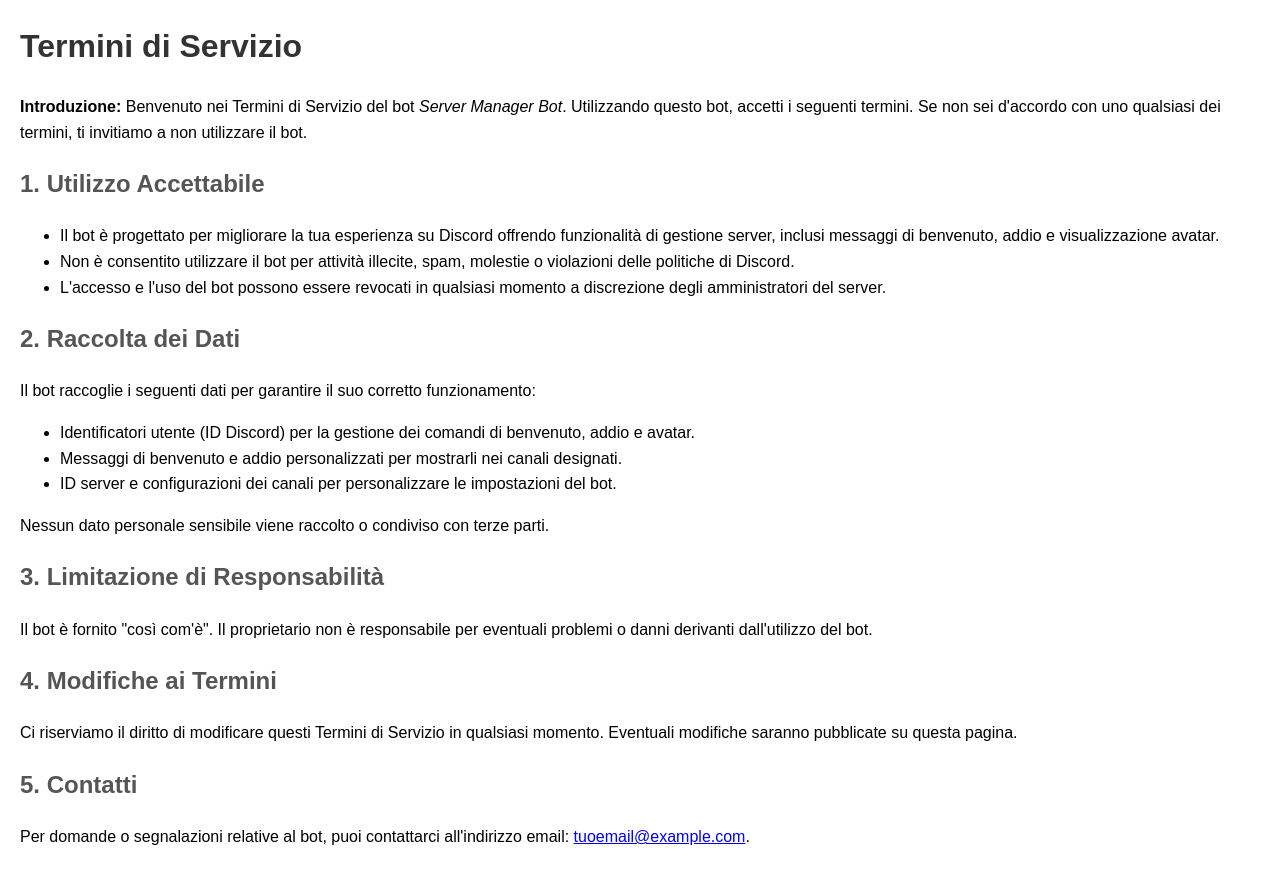
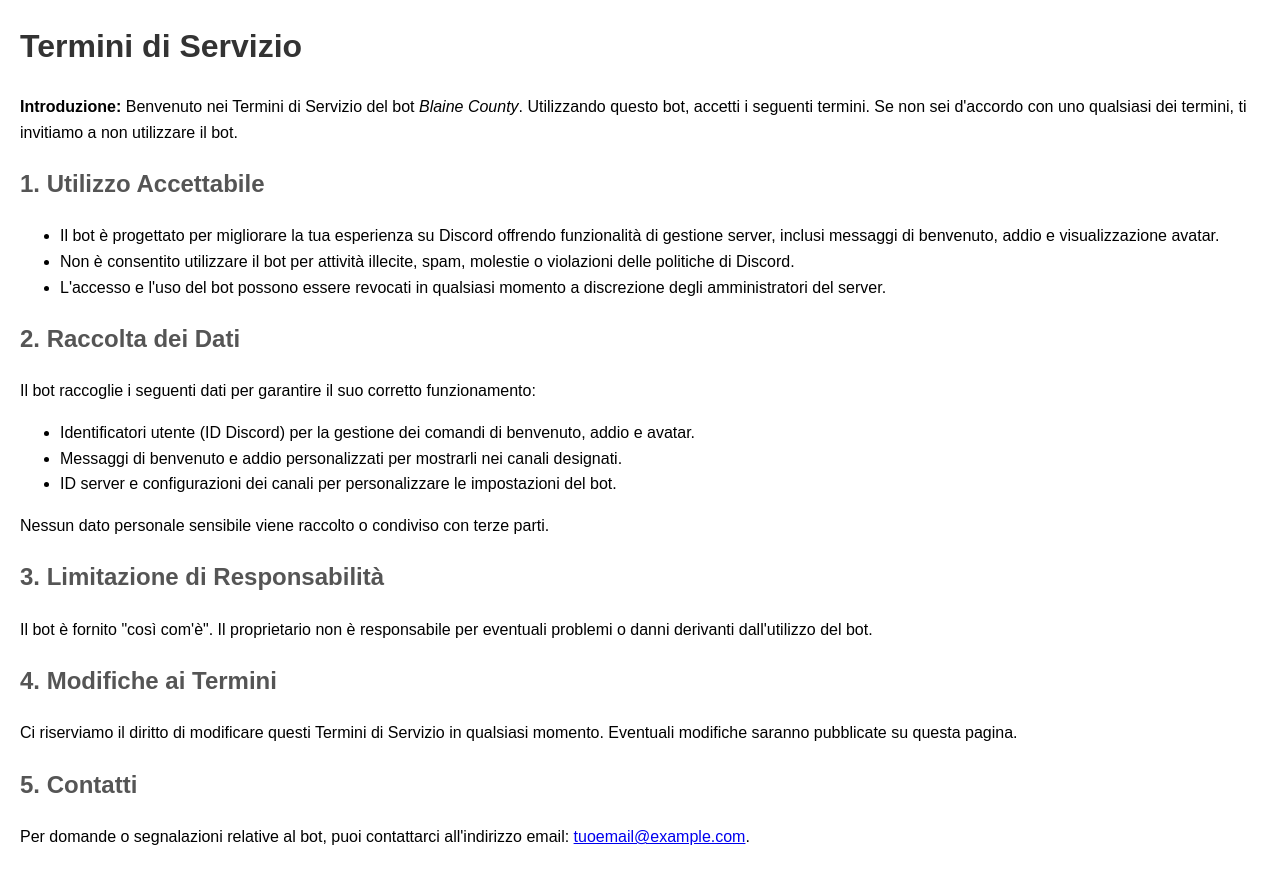
Before and after one commit to Andrea2793/Blaine-County-bot-legal-terms, a plain HTML site: page index.html in a window 1280 px wide. Drawn offline with Linux system fonts and the light colour scheme.

Commit message:
Update index.html

```diff
--- a/index.html
+++ b/index.html
@@ -22,7 +22,7 @@
     <h1>Termini di Servizio</h1>
     <p>
       <strong>Introduzione:</strong> Benvenuto nei Termini di Servizio del bot
-      <em>Server Manager Bot</em>. Utilizzando questo bot, accetti i seguenti
+      <em>Blaine County</em>. Utilizzando questo bot, accetti i seguenti
       termini. Se non sei d'accordo con uno qualsiasi dei termini, ti invitiamo
       a non utilizzare il bot.
     </p>
```
